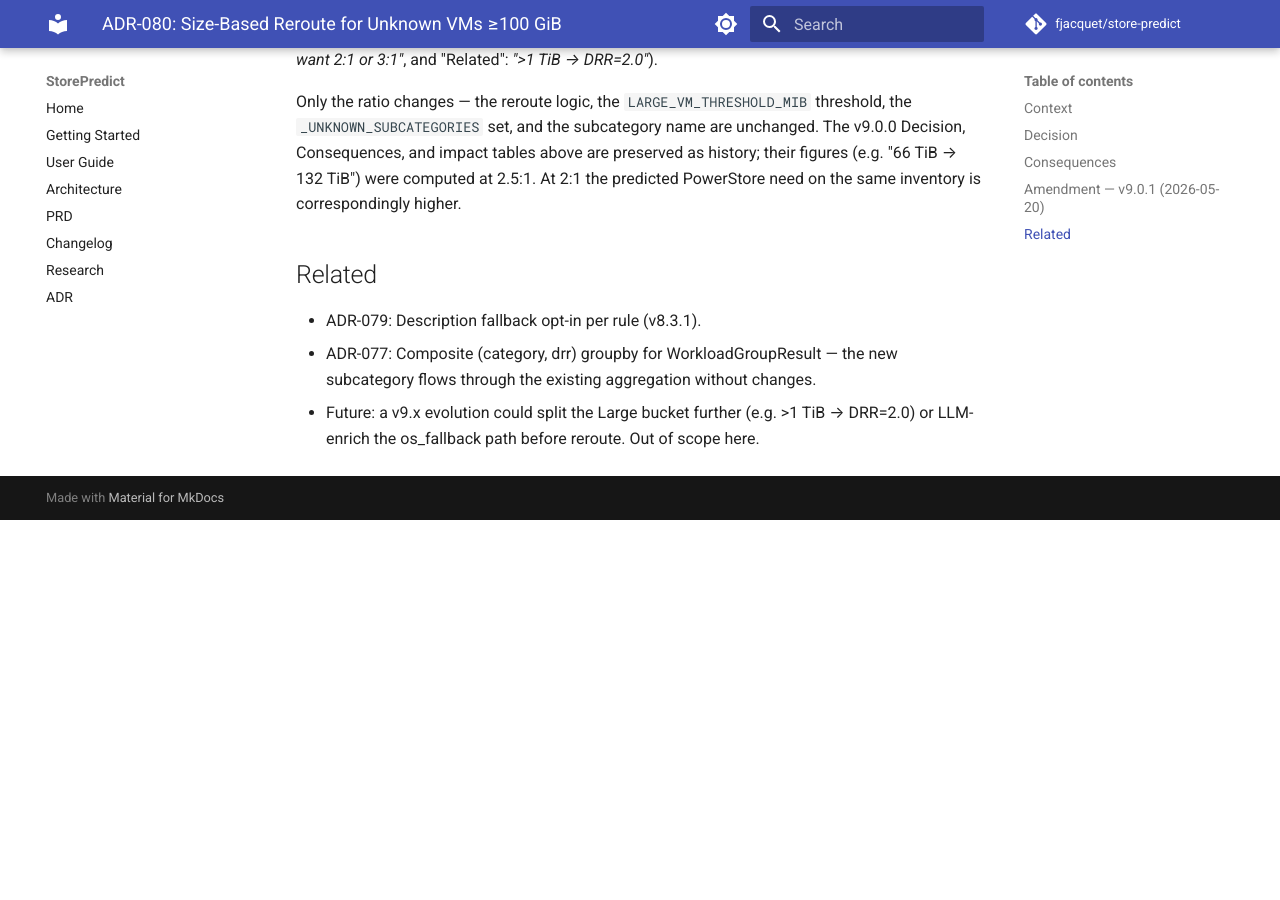
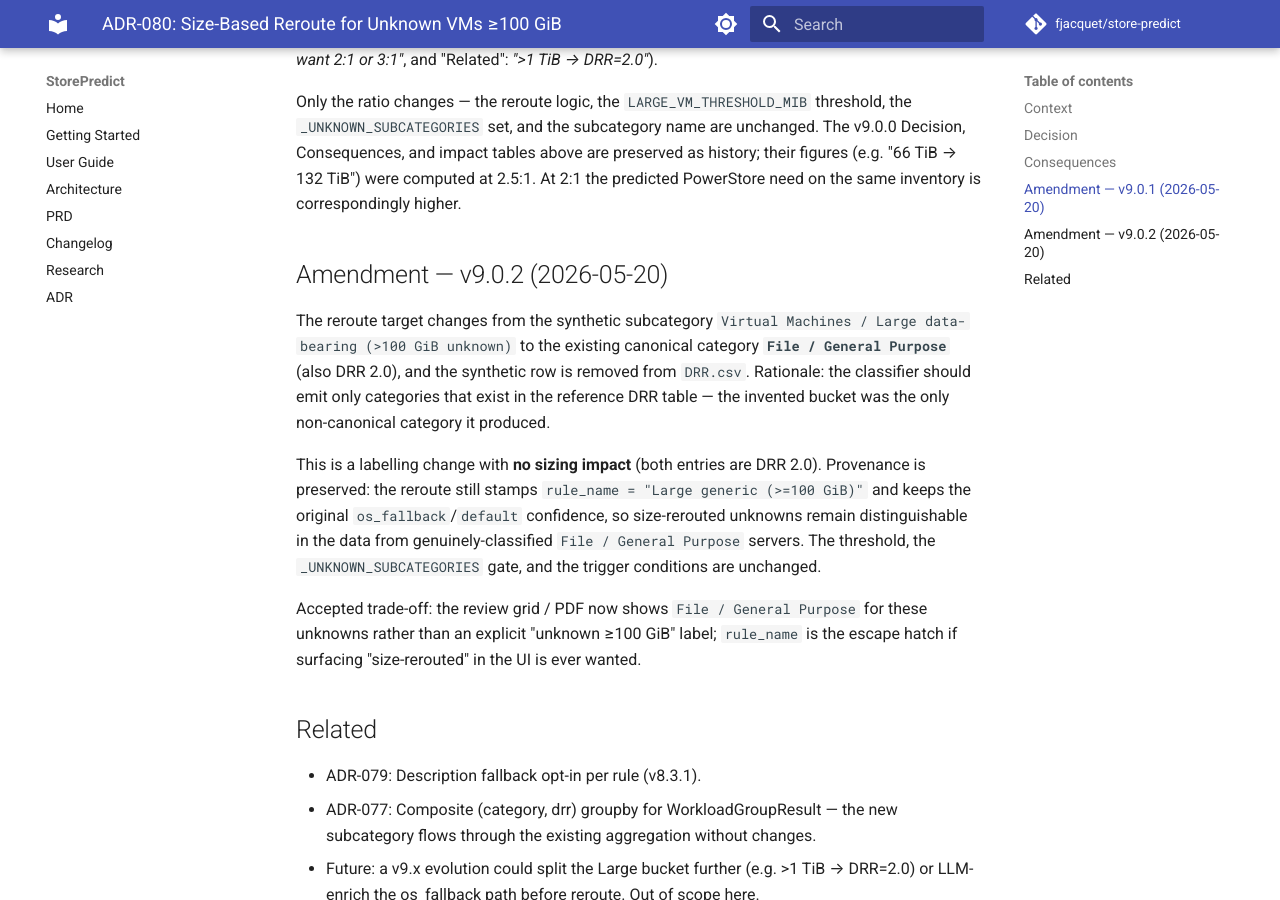
Before and after one commit to fjacquet/store-predict, an MkDocs documentation site: the page built from docs/adr/080-size-based-unknown-reroute.md, in a window 1280 px wide and 900 px high, scrolled down 2996 px. Built offline with MkDocs 1.6.1 and Material for MkDocs 9.7.7, drawn with Linux system fonts in a browser that asks for light colours; comment, search, counter and statistics services are not loaded; before the commit the page ends 3516 px from its top, so only the background shows below that.

Commit message:
refactor(classifier): route large-unknown VMs to File/General Purpose (v9.0.2)
Retire the synthetic "Virtual Machines / Large data-bearing (>100 GiB
unknown)" category. Unknown VMs (os_fallback/default) >=100 GiB now
route to the existing canonical "File / General Purpose" entry. Both are
DRR 2.0, so sizing output is unchanged -- only the displayed label.

The classifier now emits only categories that exist in the reference DRR
table. Provenance is preserved: rerouted VMs keep
rule_name="Large generic (>=100 GiB)" and their original confidence, so
they stay distinguishable from genuinely-classified File servers.

- classification.py: reroute target File / General Purpose
- DRR.csv: drop synthetic row (43 -> 42 entries)
- tests: assert File/General Purpose; baseline counts by rule_name;
  drop dead coverage-discard; replace DRR test
- ADR-080: second amendment; architecture.md + adr/index.md updated
- pyproject: 9.0.1 -> 9.0.2

Co-Authored-By: Claude Opus 4.7 <noreply@anthropic.com>

```diff
--- a/docs/adr/080-size-based-unknown-reroute.md
+++ b/docs/adr/080-size-based-unknown-reroute.md
@@ -81,6 +81,24 @@ Consequences, and impact tables above are preserved as history; their figures
 (e.g. "66 TiB → 132 TiB") were computed at 2.5:1. At 2:1 the predicted PowerStore need on
 the same inventory is correspondingly higher.
 
+## Amendment — v9.0.2 (2026-05-20)
+
+The reroute target changes from the synthetic subcategory
+`Virtual Machines / Large data-bearing (>100 GiB unknown)` to the existing canonical
+category **`File / General Purpose`** (also DRR 2.0), and the synthetic row is removed
+from `DRR.csv`. Rationale: the classifier should emit only categories that exist in the
+reference DRR table — the invented bucket was the only non-canonical category it produced.
+
+This is a labelling change with **no sizing impact** (both entries are DRR 2.0). Provenance
+is preserved: the reroute still stamps `rule_name = "Large generic (>=100 GiB)"` and keeps
+the original `os_fallback`/`default` confidence, so size-rerouted unknowns remain
+distinguishable in the data from genuinely-classified `File / General Purpose` servers.
+The threshold, the `_UNKNOWN_SUBCATEGORIES` gate, and the trigger conditions are unchanged.
+
+Accepted trade-off: the review grid / PDF now shows `File / General Purpose` for these
+unknowns rather than an explicit "unknown ≥100 GiB" label; `rule_name` is the escape hatch
+if surfacing "size-rerouted" in the UI is ever wanted.
+
 ## Related
 
 - ADR-079: Description fallback opt-in per rule (v8.3.1).
--- a/pyproject.toml
+++ b/pyproject.toml
@@ -4,7 +4,7 @@ build-backend = "setuptools.build_meta"
 
 [project]
 name = "store-predict"
-version = "9.0.1"
+version = "9.0.2"
 description = "Dell PowerStore DRR sizing tool"
 requires-python = ">=3.12"
 dependencies = [
```
Also changed, not shown: CHANGELOG.md (+30 -0 lines), docs/adr/index.md (+1 -1 lines), docs/architecture.md (+6 -4 lines), 6 other files.
